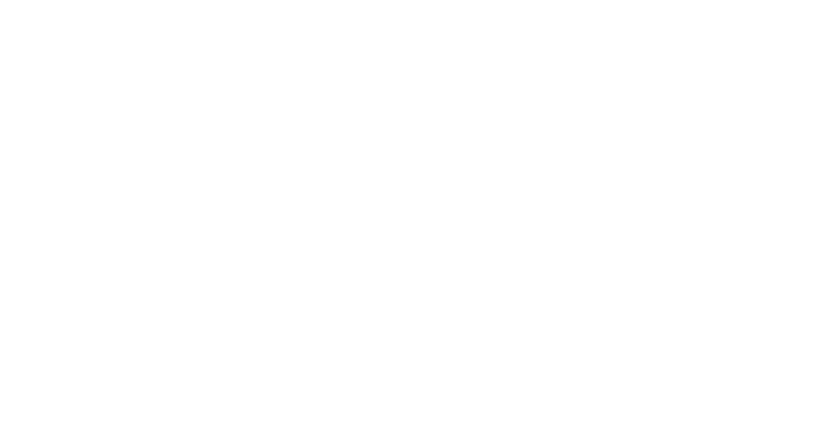
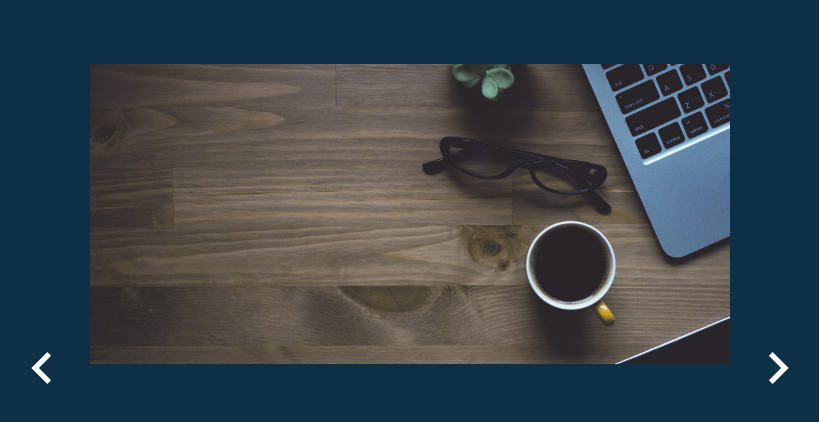
Before and after one commit to hayanisaid/10DayOfPractice, a plain HTML site: page slider/index.html in a window 1280 px wide. Shown: the whole page, without its empty margins (230-1049 px from the left). Drawn offline with Linux system fonts and the light colour scheme.

Commit message:
add slider component

```diff
--- a/slider/css/app.css
+++ b/slider/css/app.css
@@ -0,0 +1,59 @@
+
+
+body{
+	background: #0E3047;
+	padding: 0;
+	margin: 0;
+}
+
+.container{
+	margin-right: 1em;
+	margin-left: 1em;
+}
+.container .slider{
+	 max-width: 40em;
+    margin: 4em auto;
+    max-height: 19em;
+    overflow: hidden;
+}
+.container .slider img{
+	max-width: 100%;
+	width: 100%;
+	height: 100%;
+	transition: 3s ease-in-out;
+}
+.fade{
+animation: fadeIn 1s linear;
+transition: 3s ease-in-out;
+
+}
+@keyframes fadeIn{
+	0%{
+		opacity: 0;
+	}
+	50%{
+		opacity: 0.5;
+	}
+	100%{
+		opacity: 1;
+	}
+}
+.slider .controls{
+	position: absolute;
+	bottom: 29em;
+
+}
+.slider .controls a{
+	color: #fff;
+	position: absolute;
+
+}
+.slider .controls .prev{
+    left: -5em;
+}
+.slider .controls .next{
+ right: -45em;
+}
+.slider .controls a i{
+    font-size: 4em;
+}
--- a/slider/index.html
+++ b/slider/index.html
@@ -1,11 +1,21 @@
 <!DOCTYPE html>
 <html>
 <head>
-	<title>Accordion</title>
+	<title>Image slider</title>
 </head>
-<link rel="stylesheet" type="text/css" href="css/app.css">
+	<link rel="stylesheet" type="text/css" href="css/app.css">
+	<!-- include materialize icons -->
+	<link href="https://fonts.googleapis.com/icon?family=Material+Icons" rel="stylesheet">
 <body>
-
+  <div class="container">
+  	<div class="slider">
+  		<img src="images/image1.jpg" class="fade" alt="slider image" id="sliderItem">
+  		<div class="controls">
+  			<a href="#" class="prev" onclick="prev()"><i class="material-icons">navigate_before</i></a>
+  			<a href="#" class="next"  onclick="next()"><i class="material-icons">navigate_next</i></a>
+  		</div>
+  	</div>
+  </div>
 <!-- js files -->
 <script type="text/javascript" src="js/app.js"></script>
 </body>
--- a/slider/js/app.js
+++ b/slider/js/app.js
@@ -0,0 +1,40 @@
+
+/*init global Variables*/
+
+var images=[
+ './images/image1.jpg',
+ './images/image2.jpg',
+ './images/image3.jpg',
+ './images/image4.jpg',
+ './images/image5.jpg',
+];
+var count =0;
+
+function next(){
+
+	console.log('next')
+	var sliderItem=
+	document.getElementById("sliderItem");
+	sliderItem.classList.add('fade')
+	count++;
+	if(count >= images.length){
+
+		count=0;
+
+	}
+	sliderItem.src =images[count];
+
+
+}
+function prev(){
+	console.log('preve ===>>')
+	var sliderItem=
+	document.getElementById("sliderItem");
+	count--;
+	if(count <0){
+		count = images.length-1;
+		}
+	sliderItem.src =images[count];
+
+
+	}
```
Also changed, not shown: slider/slider.html (deleted, +0 -69 lines), slider/images/image1.jpg (added), slider/images/image2.jpg (added), slider/images/image5.jpg (added), 2 other files.
